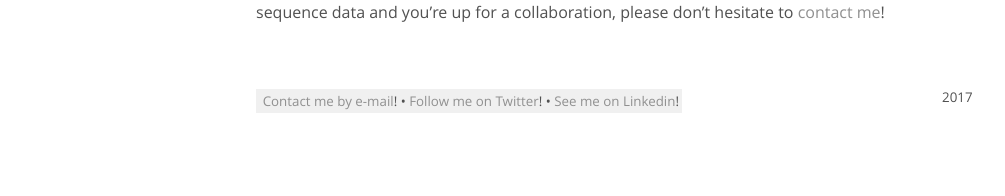
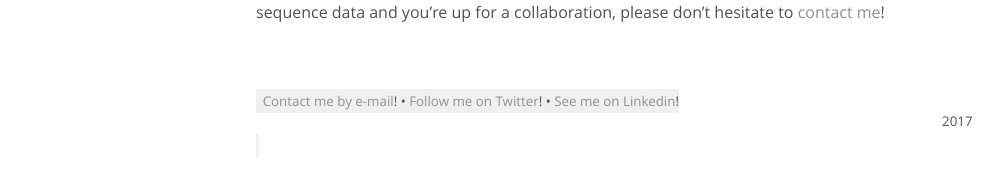
Before and after one commit to nidiatrovao/nidiatrovao.github.io, a Jekyll site: the page built from index.html, in a window 1280 px wide. Shown: the part 418-614 px from the top of the page, without its empty margins (24-1029 px from the left). Built offline with Jekyll 4.4.1, drawn with Linux system fonts in a browser that asks for light colours.

Commit message:
Update default.html

```diff
--- a/_layouts/default.html
+++ b/_layouts/default.html
@@ -18,7 +18,7 @@
       </main>
 
       <footer class="footer">
-        <small><span>&nbsp;<a href="http://www.google.com/recaptcha/mailhide/d?k=01NqppQr6VZzJtBnX1B1RDuw==&amp;c=15YkdRwX0Emp37Odw61dyCyrGOiI_gucHoEuzZzUzks=" onclick="window.open('http://www.google.com/recaptcha/mailhide/d?k\x3d01NqppQr6VZzJtBnX1B1RDuw\x3d\x3d\x26c\x3d15YkdRwX0Emp37Odw61dyCyrGOiI_gucHoEuzZzUzks\x3d', '', 'toolbar=0,scrollbars=0,location=0,statusbar=0,menubar=0,resizable=0,width=500,height=300'); return false;" title="Click to reveal my e-mail address">Contact me by e-mail</a>!&nbsp;&bull;</span><span>&nbsp;<a href="https://twitter.com/nidiatrovao" target="_blank">Follow me on Twitter</a>!&nbsp;&bull;</span><span>&nbsp;<a href="https://www.linkedin.com/in/nidiatrovao" target="_blank">See me on Linkedin</a>!</span><span style="float: right; display:block">&nbsp;<time datetime="{{ site.time | date_to_xmlschema }}">{{ site.time | date: '%Y&nbsp;' }}</time></span></small>
+        <small><span>&nbsp;<a href="http://www.google.com/recaptcha/mailhide/d?k=01NqppQr6VZzJtBnX1B1RDuw==&amp;c=15YkdRwX0Emp37Odw61dyCyrGOiI_gucHoEuzZzUzks=" onclick="window.open('http://www.google.com/recaptcha/mailhide/d?k\x3d01NqppQr6VZzJtBnX1B1RDuw\x3d\x3d\x26c\x3d15YkdRwX0Emp37Odw61dyCyrGOiI_gucHoEuzZzUzks\x3d', '', 'toolbar=0,scrollbars=0,location=0,statusbar=0,menubar=0,resizable=0,width=500,height=300'); return false;" title="Click to reveal my e-mail address">Contact me by e-mail</a>!&nbsp;&bull;</span><span>&nbsp;<a href="https://twitter.com/nidiatrovao" target="_blank">Follow me on Twitter</a>!&nbsp;&bull;</span><span>&nbsp;<a href="https://www.linkedin.com/in/nidiatrovao" target="_blank">See me on Linkedin</a>!</span><span style="display:block; text-align: right">&nbsp;<time datetime="{{ site.time | date_to_xmlschema }}">{{ site.time | date: '%Y&nbsp;' }}</time></span></small>
       </footer>
     </div>
   </body>
```
